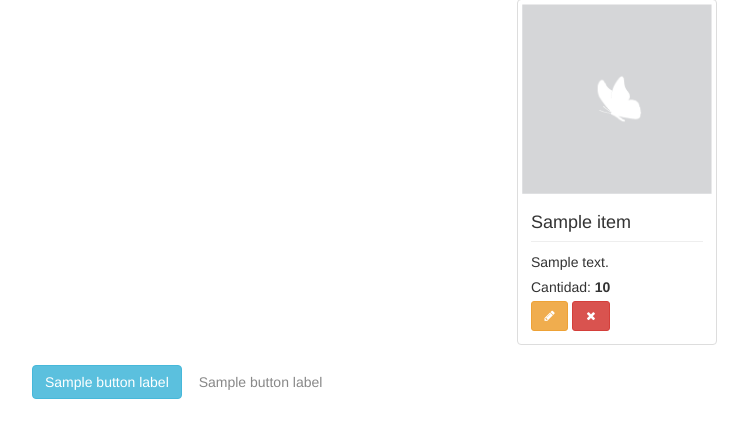
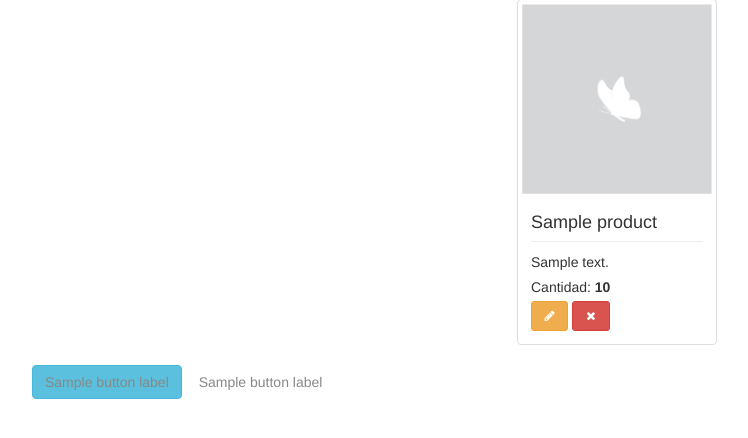
Before and after one commit to back-pack/tienda-asothella, a Symfony app: template templates/shopping/index.html.twig in a window 1280 px wide; the page is wider, and only the part inside the window is pictured. Shown: the part 216-654 px from the top of that part, without its empty margins (218-966 px from the left). Run offline with Twig, Linux system fonts and the light colour scheme; the template is opened without the code that fills it: most values are stand-ins (such as "Sample title", 1, 10 or a date in 2020); some libraries are stand-ins or nearby versions.

Commit message:
vista de items actualizada

```diff
--- a/templates/shopping/index.html.twig
+++ b/templates/shopping/index.html.twig
@@ -5,20 +5,20 @@
     {% set pathToDropCart = path('superadmin_shopping_dropcart') %}
     {% set pathToEditItem = 'superadmin_shopping_edititem' %}
     {% set pathToRemoveItem = 'superadmin_shopping_removeitem' %}
-    {# {% set pathToNewRequirement = path('superadmin_requirement_new') %} #}
+    {% set pathToNewRequirement = path('superadmin_requirement_new') %}
 {% else %}
     {% if is_granted('ROLE_SALES') %}
         {% set pathToAddItem = 'admin_shopping_additem' %}
         {% set pathToDropCart = path('admin_shopping_dropcart') %}
         {% set pathToEditItem = 'admin_shopping_edititem' %}
         {% set pathToRemoveItem = 'admin_shopping_removeitem' %}
-        {# {% set pathToNewRequirement = path('admin_requirement_new') %} #}
+        {% set pathToNewRequirement = path('admin_requirement_new') %}
     {% elseif is_granted('ROLE_USER') %}
         {% set pathToAddItem = 'client_shopping_additem' %}
         {% set pathToDropCart = path('admin_shopping_dropcart') %}
         {% set pathToEditItem = 'client_shopping_edititem' %}
         {% set pathToRemoveItem = 'client_shopping_removeitem' %}
-        {# {% set pathToNewRequirement = path('client_requirement_new') %} #}
+        {% set pathToNewRequirement = path('client_requirement_new') %}
     {% endif %}
 {% endif %}
 
@@ -57,15 +57,15 @@
         </select>
     </div>
     {% if items is not empty %}
-        {% for item in items %}
+        {% for key, item in items %}
         <div class="thumbnail item_tienda ">
             <img src="img/default_store.png" alt="...">
             <div class="caption">
-                <h4 class="divisor">{{ items.name }}</h4>
-                <p>{{ item.description }}</p>
+                <h4 class="divisor">{{ item.product.name }}</h4>
+                <p>{{ item.product.description }}</p>
                 <p>Cantidad: <b>{{ item.quantity }}</b></p>
-                <a href="{{path(pathToEditItem, {'itemId' : item.id})}}" class="btn btn-sm btn-warning"><i class="fa fa-fw fa-pencil"></i></a>
-                <a href="{{path(pathToRemoveItem, {'itemId' : item.id})}}" class="btn btn-sm btn-danger"><i class="fa fa-fw fa-remove"></i></a>
+                <a href="{{path(pathToEditItem, {'itemId' : key})}}" class="btn btn-sm btn-warning"><i class="fa fa-fw fa-pencil"></i></a>
+                <a href="{{path(pathToRemoveItem, {'itemId' : key})}}" class="btn btn-sm btn-danger"><i class="fa fa-fw fa-remove"></i></a>
             </div>
         </div>
         {% endfor %}
```
